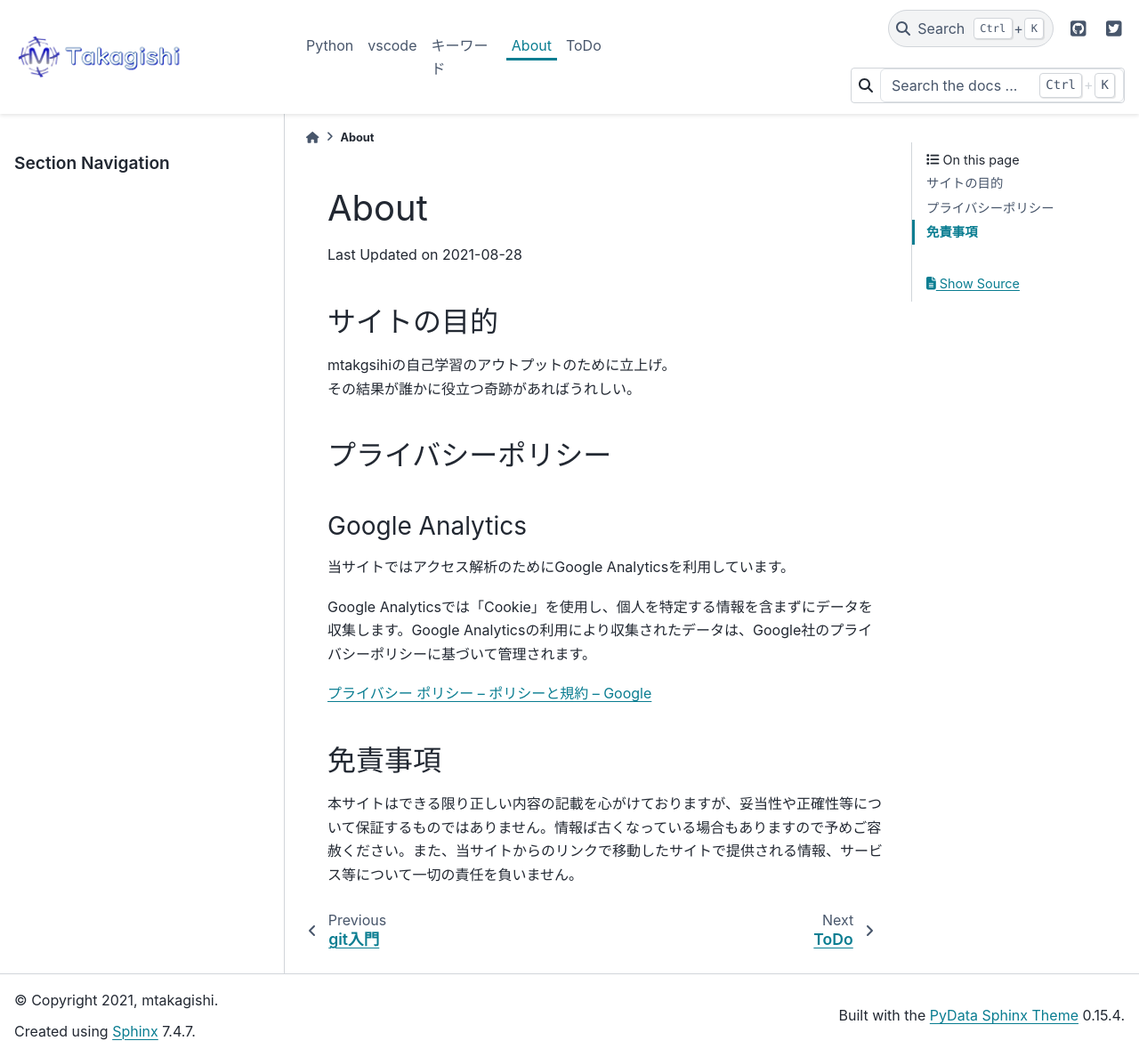
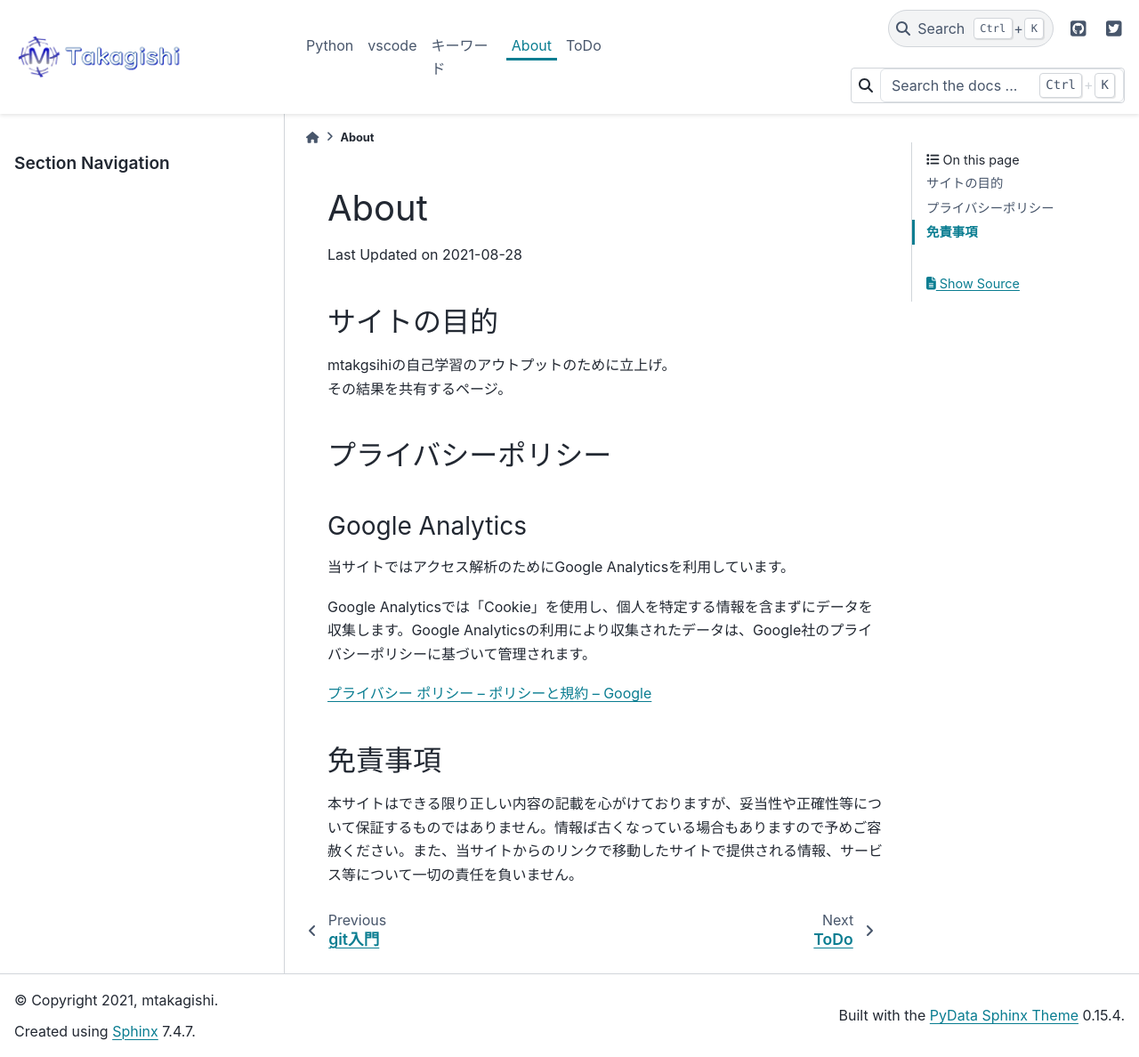
Before and after one commit to mtakagishi/mtakagishi, a Sphinx documentation site: the page built from docs/about.rst, in a window 1280 px wide and 1188 px high. Shown: the whole window at 89% size. Built offline with Sphinx 7.4.7 and the PyData theme 0.15.4, drawn with Linux system fonts in a browser that asks for light colours.

Commit message:
Aboutを微修正

```diff
--- a/docs/about.rst
+++ b/docs/about.rst
@@ -6,7 +6,7 @@ Last Updated on |date|
 サイトの目的
 =================================
 | mtakgsihiの自己学習のアウトプットのために立上げ。
-| その結果が誰かに役立つ奇跡があればうれしい。
+| その結果を共有するページ。
 
 プライバシーポリシー
 =================================
```
